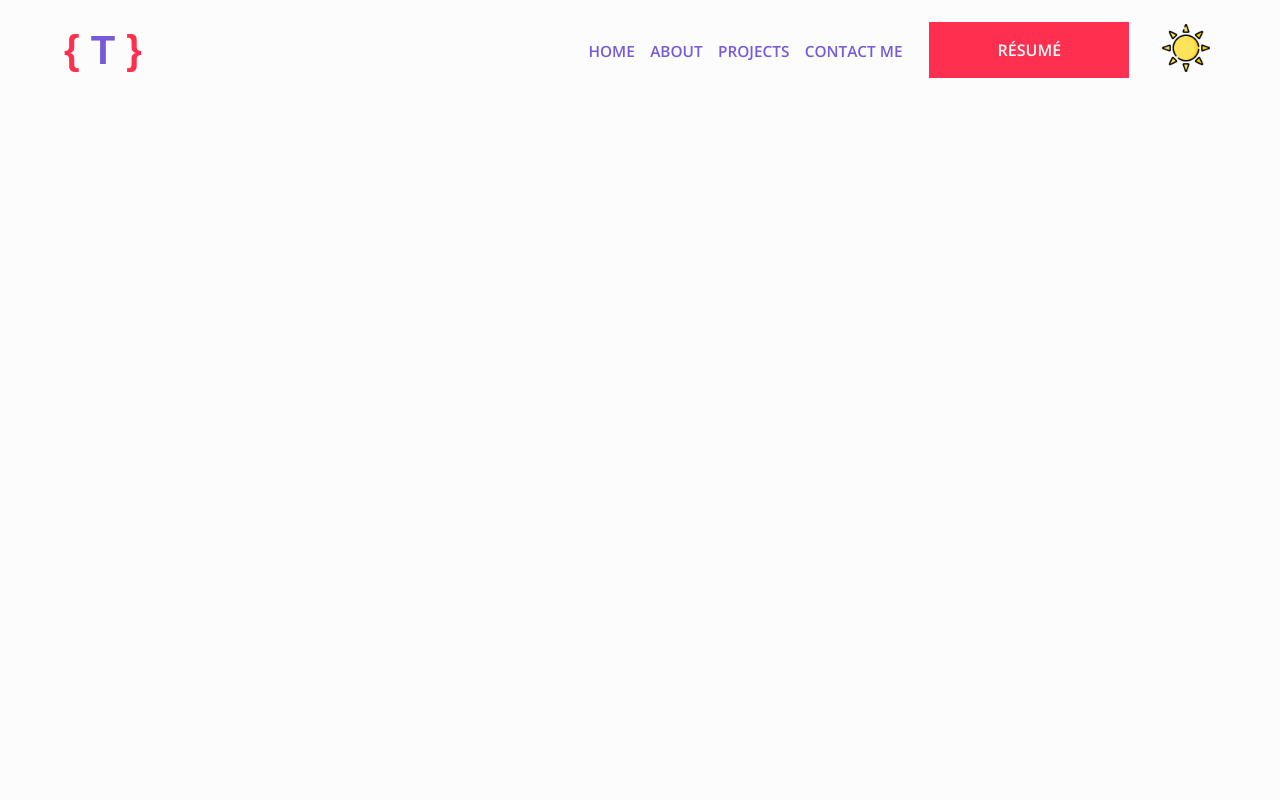
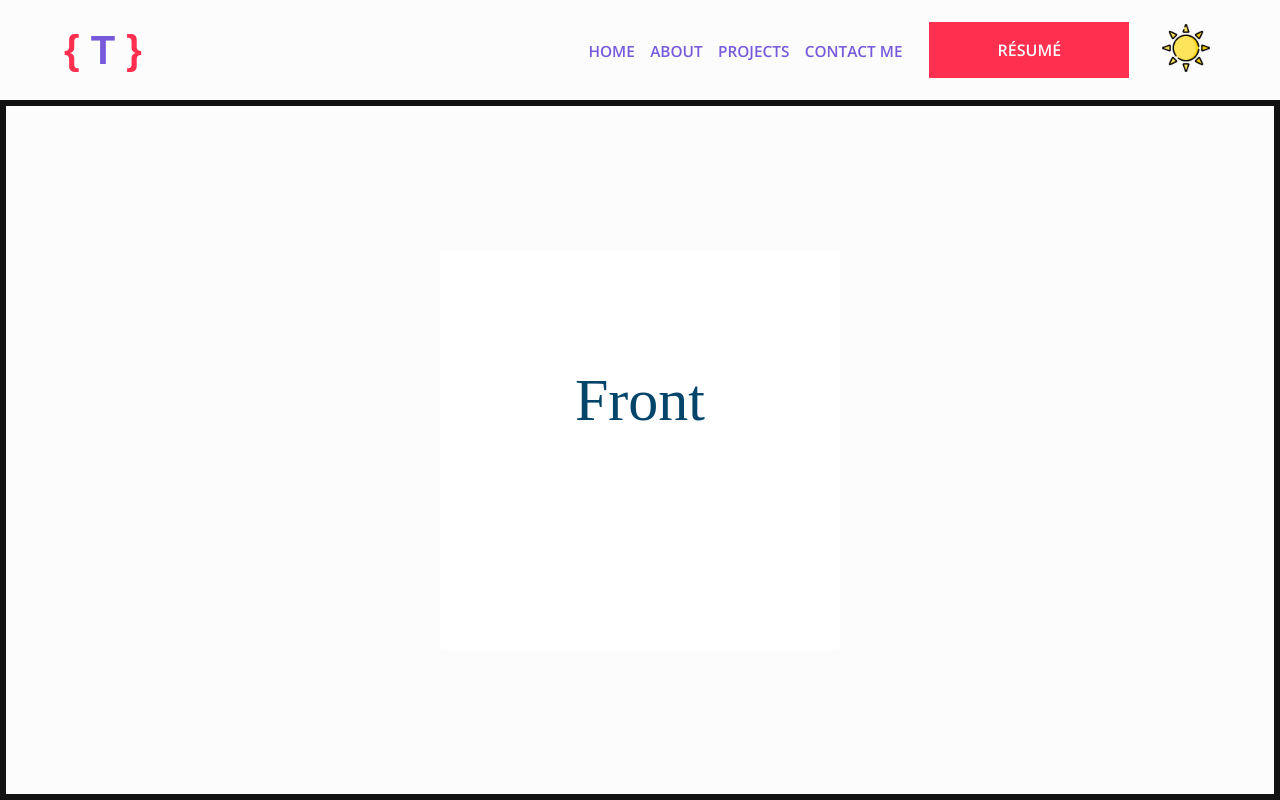
Before and after one commit to tanzeel44/portfolio, a Next.js app: page /projects in a window 1280 px wide. Built offline with nearby package versions, Linux system fonts and the light colour scheme.

Commit message:
card animation sequence working

```diff
--- a/components/Header/NavMenu.jsx
+++ b/components/Header/NavMenu.jsx
@@ -48,7 +48,7 @@ export default function NavMenu() {
     <StyledMenu>
       <li><a href="/">Home</a></li>
       <li><a href="/about">About</a></li>
-      <li><a href="/">Projects</a></li>
+      <li><a href="/projects">Projects</a></li>
       <li><a href="/">Contact Me</a></li>
     </StyledMenu>
   );
--- /dev/null
+++ b/components/Projects/ProjectCard.jsx
@@ -0,0 +1,60 @@
+import styled, { keyframes } from 'styled-components';
+
+const Card = styled.div`
+  font-family: inherit;
+  height: 400px;
+  width: 400px;
+  position: relative;
+  perspective: 500px;
+  background-color: transparent;
+  border-radius: 5px;
+  cursor: pointer;
+
+  .content {
+    position: absolute;
+    width: 100%;
+    height: 100%;
+    transition: box-shadow 0.5s, transform 1s ease 0.5s;
+    transform-style: preserve-3d;
+  }
+
+  &:hover .content {
+    box-shadow: 0 0 24px rgba(0,0,0,0.8);
+    transform: rotateY( 180deg);
+  }
+
+  .front,
+  .back {
+    position: absolute;
+    height: 100%;
+    width: 100%;
+    background: white;
+    line-height: 300px;
+    color: #03446A;
+    text-align: center;
+    font-size: 60px;
+    border-radius: 5px;
+    backface-visibility: hidden;
+  }
+
+  .back {
+    background: #03446A;
+    color: white;
+    transform: rotateY( 180deg );
+  }
+`;
+
+export default function ProjectCard() {
+  return (
+    <Card>
+      <div className="content">
+        <div className="front">
+          Front
+        </div>
+        <div className="back">
+          Back!
+        </div>
+      </div>
+    </Card>
+  );
+}
--- a/pages/projects.jsx
+++ b/pages/projects.jsx
@@ -1,7 +1,26 @@
-import React from 'react';
+import Head from 'next/head';
+import styled from 'styled-components';
 
-export default function projects() {
+import ProjectCard from '../components/Projects/ProjectCard';
+
+const ProjectList = styled.div`
+  width: 100%;
+  height: 100%;
+  border: 6px solid #121212;
+  font-family: inherit;
+
+  display: flex;
+  align-items: center;
+  justify-content: center;
+`;
+
+export default function Projects() {
   return (
-    <div />
+    <ProjectList>
+      <Head>
+        <title>My Projects</title>
+      </Head>
+      <ProjectCard />
+    </ProjectList>
   );
 }
```
Also changed, not shown: components/Projects/CardBack.jsx (added, +7 -0 lines), components/Projects/CardFront.jsx (added, +7 -0 lines).
